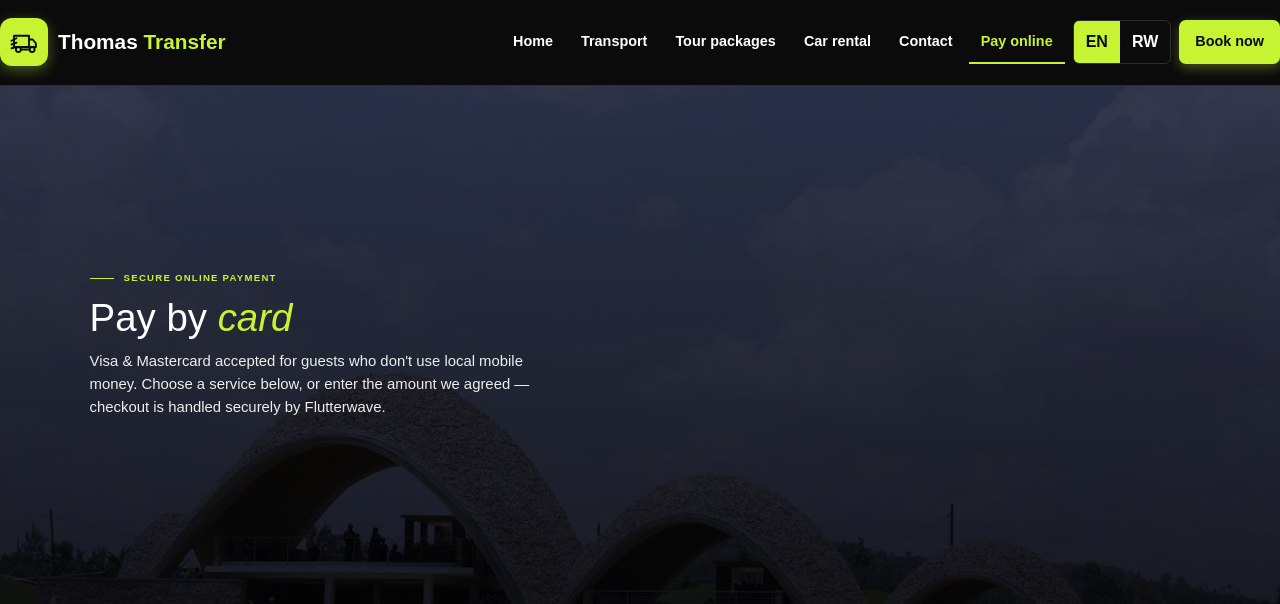
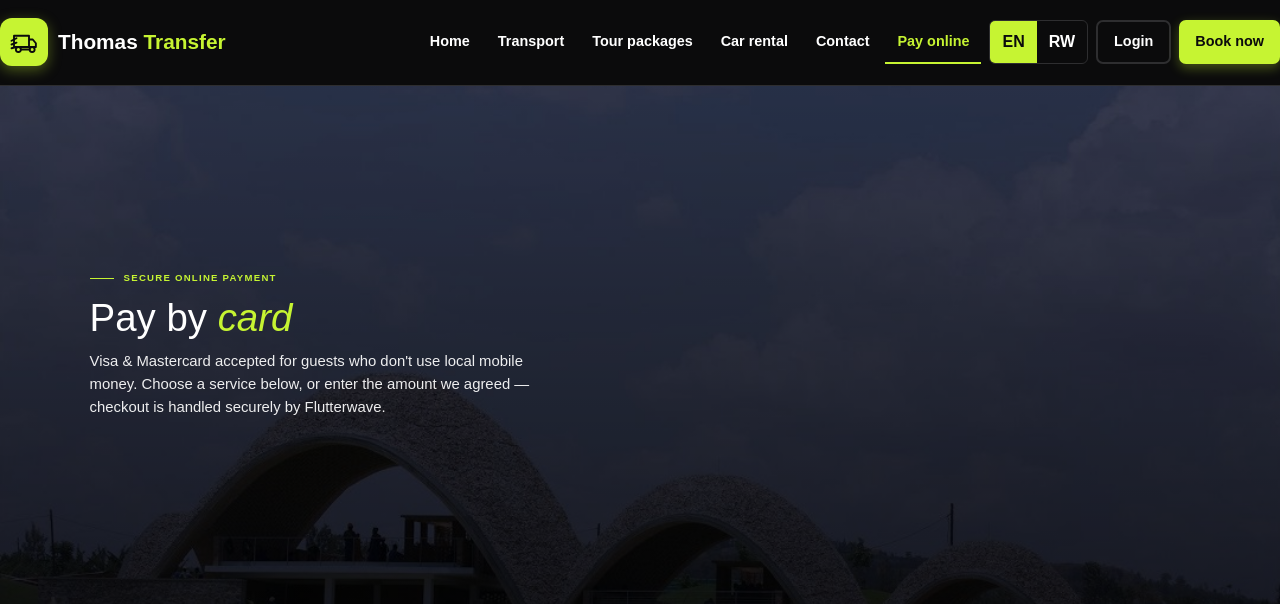
Before and after one commit to oliviermuhoza/thomas-transfer, a Flask app: page /pay in a window 1280 px wide. Shown: the top 604 px of the page. Run offline with Flask 3, Linux system fonts and the light colour scheme; some web fonts are replaced.

Commit message:
Add Login button to navbar next to Book now

```diff
--- a/backend/templates/partials/header.html
+++ b/backend/templates/partials/header.html
@@ -16,7 +16,8 @@
         <li class="nav-account-item"><a href="/account"{% if page == 'account' %} aria-current="page"{% endif %}>Account</a></li>
       </ul>
       <div class="lang" role="group" aria-label="Language"><button type="button" data-lang="en" aria-pressed="true" title="English">EN</button><button type="button" data-lang="rw" aria-pressed="false" title="Kinyarwanda">RW</button></div>
-      <a class="nav-book" href="https://wa.me/250784659514?text=Hello%20Thomas%20Transfer!%20I%20would%20like%20to%20book%20a%20car." target="_blank" rel="noopener">Book now</a>
+       <a class="nav-login" href="/account#login">Login</a>
+       <a class="nav-book" href="https://wa.me/250784659514?text=Hello%20Thomas%20Transfer!%20I%20would%20like%20to%20book%20a%20car." target="_blank" rel="noopener">Book now</a>
     </nav>
   </div>
 </header>
--- a/web/css/styles.css
+++ b/web/css/styles.css
@@ -78,6 +78,8 @@ nav a.nav-wa{display:flex;align-items:center;gap:6px;background:#25d366;color:#0
 nav a.nav-wa:hover{background:#1ebe5b;color:#0b2a17}
 nav a.nav-wa svg{width:17px;height:17px;flex:none;display:block}
 nav a.nav-wa span{display:none}
+nav a.nav-login{background:transparent;color:var(--white);border:2px solid var(--line);padding:8px 16px;border-radius:7px;font-weight:700;font-size:.9rem;white-space:nowrap;transition:border-color .2s ease,color .2s ease}
+nav a.nav-login:hover{border-color:var(--yellow);color:var(--yellow)}
 nav a.nav-book{background:var(--yellow);color:#0B0B0C;padding:10px 16px;border-radius:7px;font-weight:800;font-size:.9rem;white-space:nowrap;
   box-shadow:0 4px 12px rgba(198,244,50,.32);transition:background .2s,transform .2s;min-height:44px;display:inline-flex;align-items:center}
 nav a.nav-book:hover{background:var(--yellow-dark);color:#FFFFFF;transform:translateY(-1px)}
```
